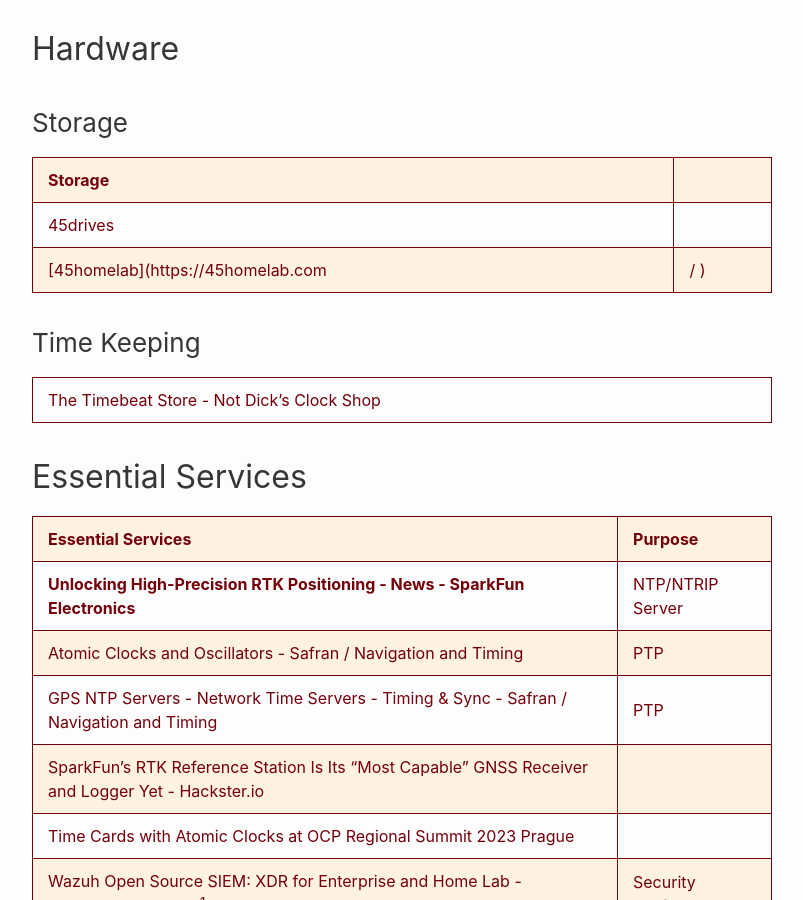
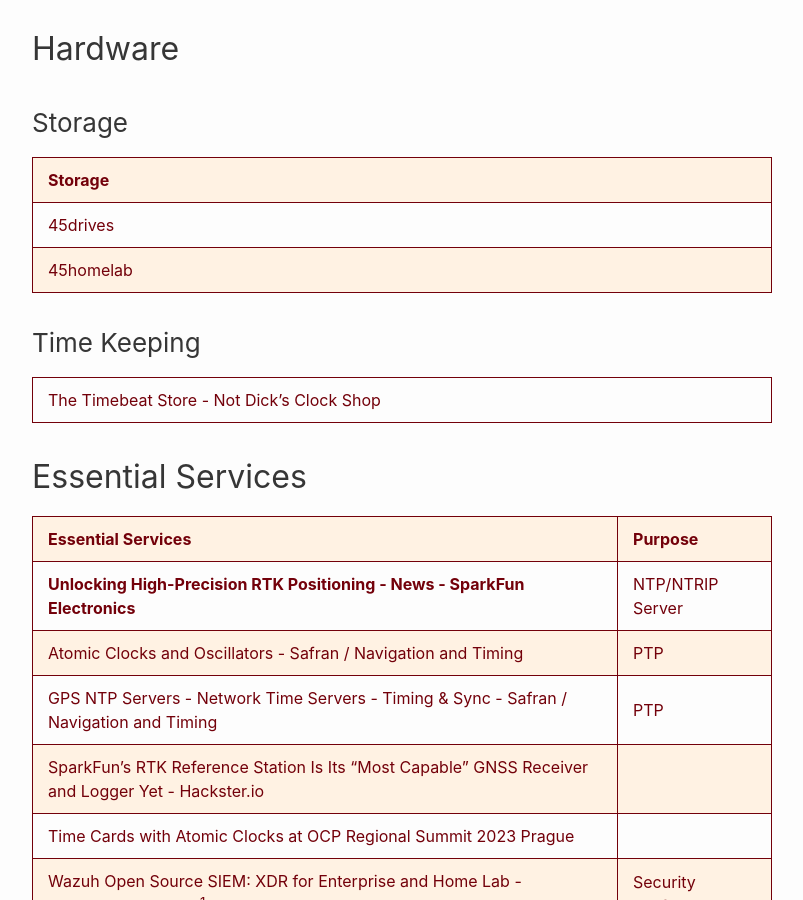
Before and after one commit to RalphHightower/RalphHightower, a Jekyll site: the page built from HomeLab.md, in a window 1280 px wide and 900 px high, scrolled down 1469 px. Shown: the whole window, without its empty margins (238-1041 px from the left). Built offline with Jekyll 4.4.1, drawn with Linux system fonts in a browser that asks for light colours; our own code applies the rules of GitHub Pages for plain Markdown files.

Commit message:
[fix](doc): fix 45home link

```diff
--- a/HomeLab.md
+++ b/HomeLab.md
@@ -7,7 +7,7 @@
 | Storage |
 |---|
 | [45drives](https://www.45drives.com/ ) |
-| [45homelab](https://45homelab.com|/ ) |
+| [45homelab](https://45homelab.com/ ) |
 
 ### Time Keeping
 
```
